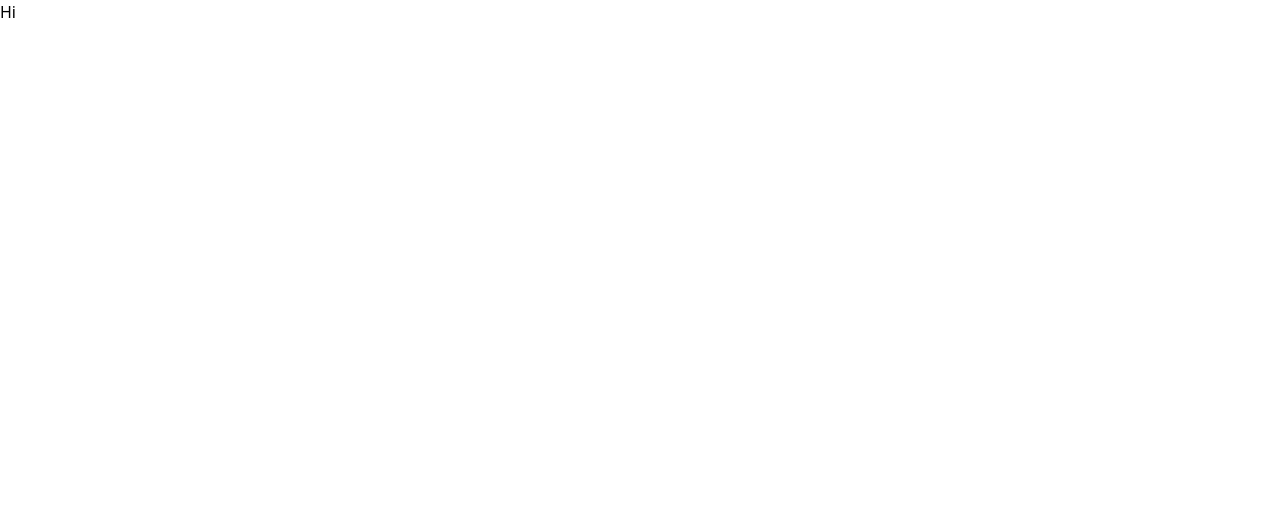
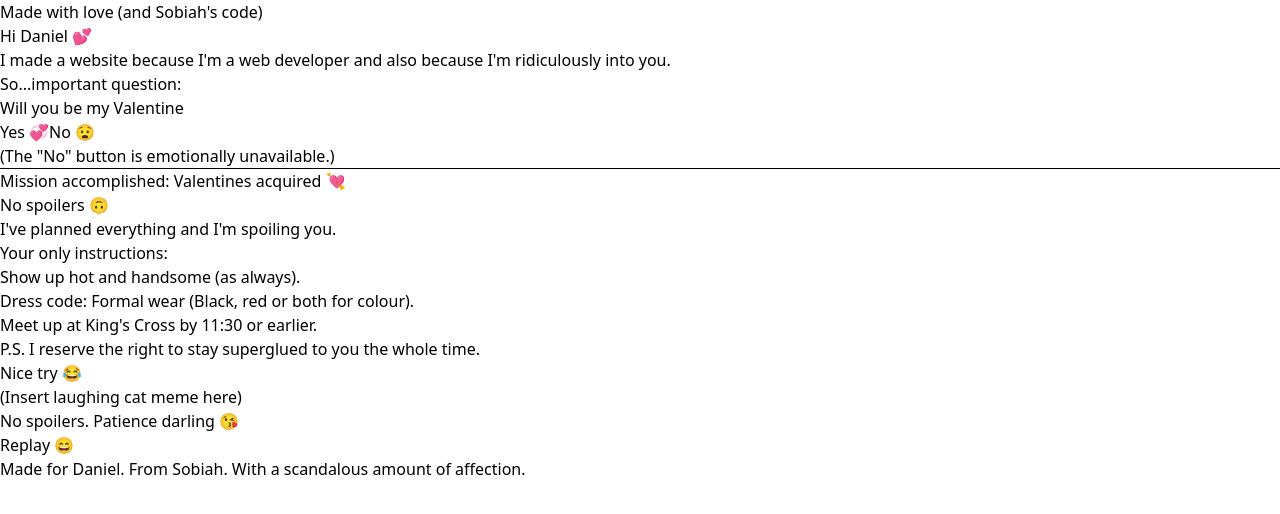
Before and after one commit to SobiahSelvarajah/ss-be-my-valentine, a Next.js app: page / in a window 1280 px wide. Shown: the top 514 px of the page. Built offline with nearby package versions, Linux system fonts and the light colour scheme.

Commit message:
src: html added to page.js file

```diff
--- a/src/app/page.js
+++ b/src/app/page.js
@@ -1,6 +1,89 @@
 
-export default function Home() {
-  return (
-    <div>Hi</div>
+
+export default function Page() {
+  return(
+    <main>
+
+      {/* ======================================== */}
+      {/*              HEADER / INTRO              */}
+      {/* ======================================== */}
+      <header>
+        <p>Made with love (and Sobiah's code)</p>
+        <h1>Hi Daniel 💕</h1>
+      </header>
+
+      {/* ======================================== */}
+      {/*            ASK (initial) STATE           */}
+      {/*      conditionally shown and hidden      */}
+      {/* ======================================== */}
+      <section id="ask-state">
+        <p>
+          I made a website because I'm a
+          web developer and also because
+          I'm ridiculously into you.
+          <br/>
+          So...important question:
+        </p>
+        <h2>Will you be my Valentine</h2>
+        <div>
+          <button type="button">Yes 💞</button>
+          <button type="button">No 😧</button>
+        </div>
+        <p>(The "No" button is emotionally unavailable.)</p>
+      </section>
+
+      <hr/>
+
+      {/* ======================================== */}
+      {/*   YES STATE - Shown after clicking yes   */}
+      {/*  if clicked, this replaces the ask state */}
+      {/* ======================================== */}
+      <section id="yes-state">
+        <h2>
+          Mission accomplished:
+          Valentines acquired 💘
+        </h2>
+        <p>No spoilers 🙃</p>
+        <p>
+          I've planned everything
+          and I'm spoiling you.
+        </p>
+
+        {/* ======================================== */}
+        {/*         Spoiler free instructions        */}
+        {/* ======================================== */}
+        <h3>Your only instructions:</h3>
+        <ul>
+          <li>Show up hot and handsome (as always).</li>
+          <li>Dress code: Formal wear (Black, red or both for colour).</li>
+          <li>Meet up at King's Cross by 11:30 or earlier.</li>
+        </ul>
+        <p>P.S. I reserve the right to stay superglued to you the whole time.</p>
+
+        {/* ======================================== */}
+        {/*            FAKE REVEAL BUTTON            */}
+        {/*        triggers laughing cat meme        */}
+        {/* ======================================== */}
+        <div>
+          <p>Nice try 😂</p>
+          <p>(Insert laughing cat meme here)</p>
+          <p>No spoilers. Patience darling 😘</p>
+        </div>
+
+        {/* ======================================== */}
+        {/*               REPLAY BUTTON              */}
+        {/* ======================================== */}
+        <div>
+          <button type="button">Replay 😄</button>
+        </div>
+
+        <footer>
+          <p>
+            Made for Daniel. From Sobiah.
+            With a scandalous amount of affection.
+          </p>
+        </footer>
+      </section>
+    </main>
   );
-}
+};
```
